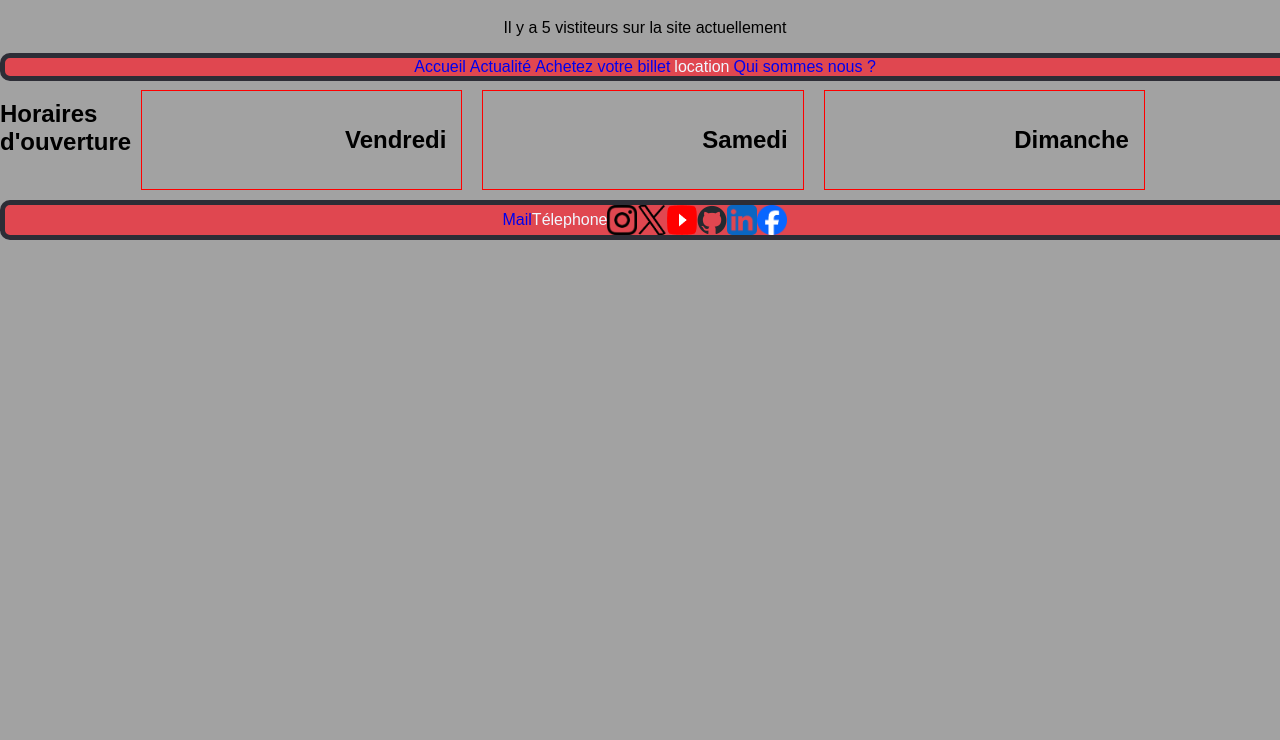
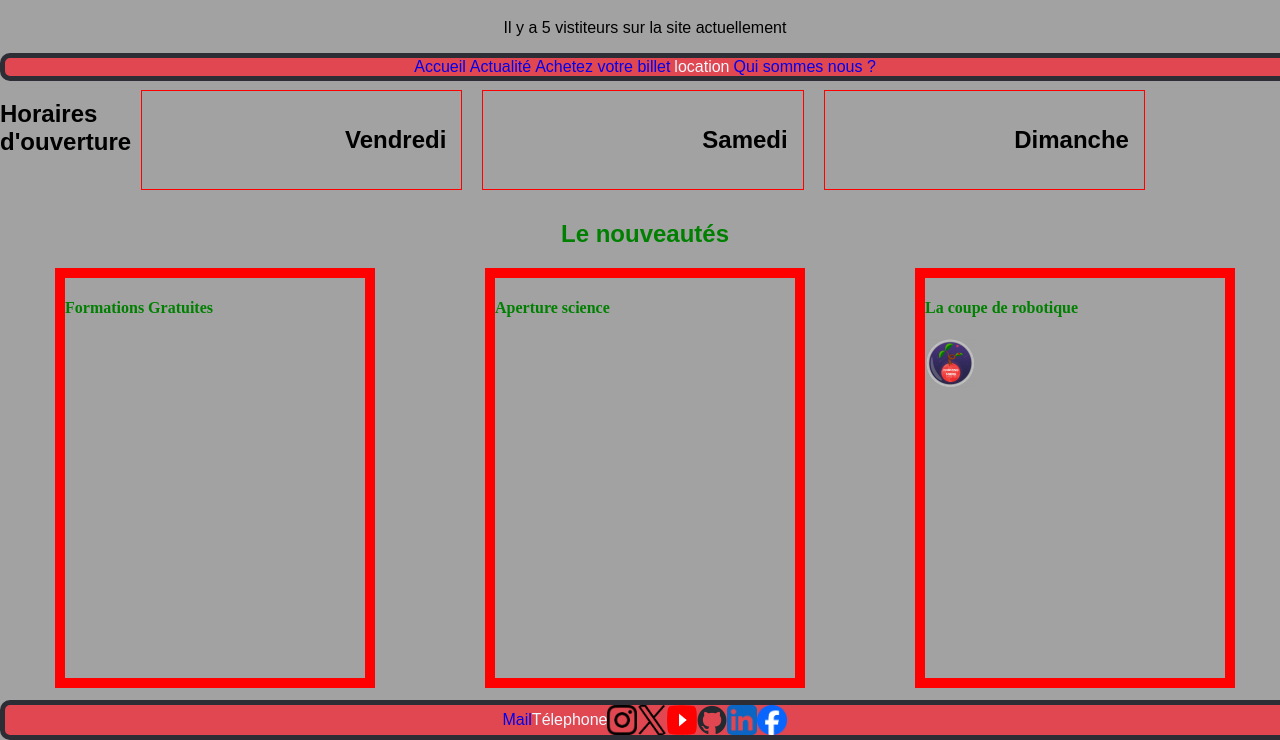
Before and after one commit to Thatonedragon/CoursApplicationWeb, a PHP site: page / in a window 1280 px wide. Shown: the part 278-1018 px from the top of the page. Before the commit the page ends 518 px from the top, so only its background shows below. Run offline with PHP 8.4, Linux system fonts and the light colour scheme.

Commit message:
Mise en place des articles sur le main site

```diff
--- a/Scripts/script.js
+++ b/Scripts/script.js
@@ -4,10 +4,3 @@ function Onstart(){
     document.getElementById('nbrvisiteur').innerHTML = "Il y a "+ random + " vistiteurs sur la site actuellement";
 
 }
-function showDetails(element) {
-    // Afficher les détails (géré par CSS :hover)
-}
-
-function hideDetails(element) {
-    // Cacher les détails (géré par CSS :hover)
-}
--- /dev/null
+++ b/StyleSheet/BilletStyle.css
@@ -0,0 +1,5 @@
+#SubmitButton{
+    background-color: green;
+    color: antiquewhite;
+    border-radius: 10px;
+}
--- a/StyleSheet/Style.css
+++ b/StyleSheet/Style.css
@@ -112,6 +112,8 @@ a:visited{
 }
 
 
+
+
 #contact{
     display: inline-flex;
     width: fit-content;
@@ -147,3 +149,25 @@ a:visited{
     justify-content: center;
     font-family: 'Aliment PERSONAL USE', sans-serif;
 }
+
+#News{
+    color: green;
+    height: 500px;
+}
+
+#Articles{
+    display: flex;
+    justify-content: space-around; /* Adjust as needed */
+    align-items: flex-start; /* Adjust as needed */
+}
+
+.Posts{
+
+    border: 10px solid #ff0000;
+    height: 400px;
+    width: 300px;
+}
+.postimg{
+    height: 50px;
+    width: 50px;
+}
--- a/index.html
+++ b/index.html
@@ -36,24 +36,22 @@
             <div class="ouverture" onmouseover="showDetails(this)" onmouseout="hideDetails(this)">
                 <h2> Vendredi</h2>
                 <div class="details">
-                    <p>
+
                         <ul>
                             <li>12:00 - 16:30</li>>
                             <li>>19:00 - 00:00</li>
                         </ul>
-                    </p>
+
                     <!-- Ajoutez plus de détails ici -->
                 </div>
             </div>
             <div class="ouverture" onmouseover="showDetails(this)" onmouseout="hideDetails(this)">
                 <h2>Samedi</h2>
                 <div class="details">
-                    <p>
                         <ul>
                             <li>12:00 - 17:30</li>>
                             <li>>19:00 - 02:00</li>
                         </ul>
-                    </p>
                     <!-- Ajoutez plus de détails ici -->
                 </div>
             </div>
@@ -61,17 +59,46 @@
             <div class="ouverture" onmouseover="showDetails(this)" onmouseout="hideDetails(this)">
                 <h2>Dimanche</h2>
                 <div class="details">
-                    <p>
                         <ul>
                             <li>12:00 - 17:30</li>>
                             <li>>19:00 - 03:00</li>
                         </ul>
-                    </p>
+
                     <!-- Ajoutez plus de détails ici -->
                 </div>
             </div>
 
         </div>
+
+        <div id="News">
+            <h2>
+                Le nouveautés
+            </h2>
+            <div id="Articles">
+                <article class="Posts">
+                    <h4>
+                        Formations Gratuites
+                    </h4>
+
+                </article>
+                <article class="Posts">
+                    <h4>
+                        Aperture science
+                    </h4>
+
+                </article>
+                <article class="Posts">
+                    <h4>
+                        La coupe de robotique
+                    </h4>
+                    <img class="postimg" src="media\Farming_Mars.png" alt="Farming mars coupe de robotique">
+                </article>
+            </div>
+
+        </div>
+
+
+
 
 
         <div id="contact_container">
```
Also changed, not shown: Billet.html (+12 -6 lines), Scripts/BilletScript.js (added, +60 -0 lines), media/Farming_Mars.png (added).
